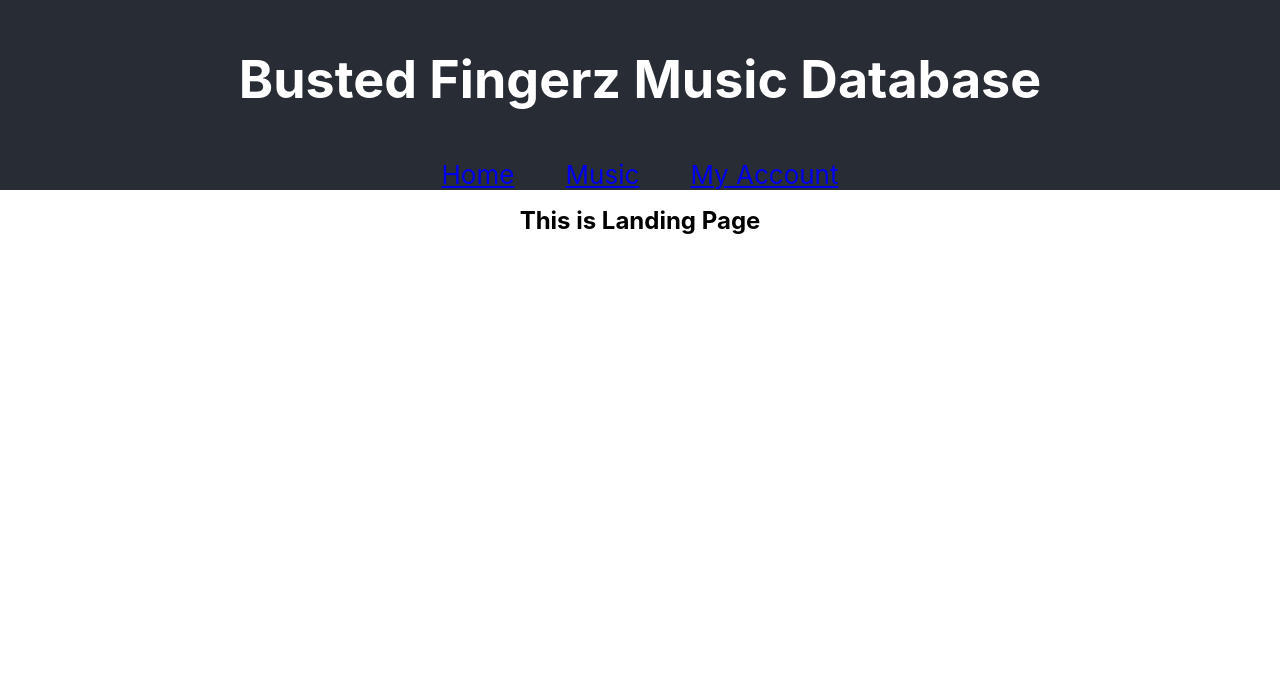
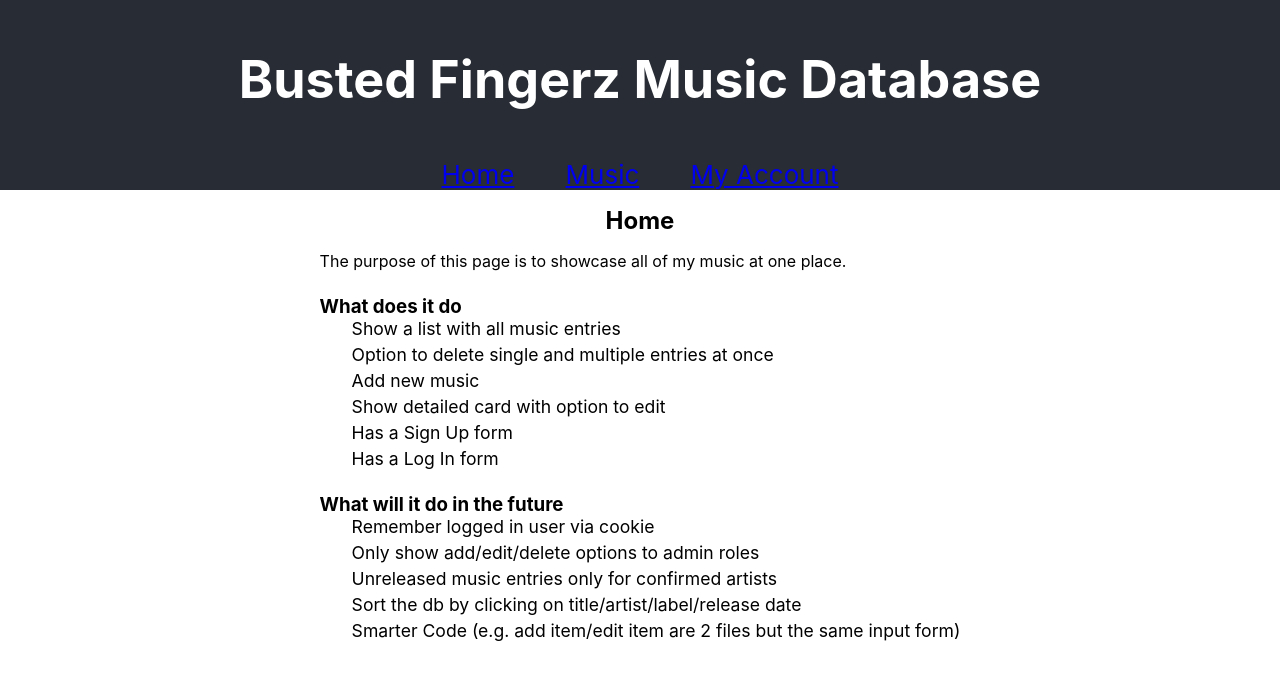
Before and after one commit to SimonSchoetz/music-db-server-from-scratch, a React (Create React App) app in the folder client/: page / in a window 1280 px wide. Shown: the top 680 px of the page. Built offline with nearby package versions, Linux system fonts and the light colour scheme.

Commit message:
Add description to home page

```diff
--- a/client/src/App.scss
+++ b/client/src/App.scss
@@ -10,9 +10,25 @@ h2 {
   text-align: center;
   margin: 1rem 0;
 }
+h3 {
+  margin-top: 1.5rem;
+}
 .nav-link {
   padding: 0 2vw;
 }
+
+///////////////////////////////////
+//         Landing Page
+///////////////////////////////////
+.landing-page {
+  display: flex;
+  justify-content: center;
+  ul {
+    margin-left: 2rem;
+  }
+}
+
+
 
 ///////////////////////////////////
 //          Input Form
--- a/client/src/Home.js
+++ b/client/src/Home.js
@@ -2,8 +2,29 @@ import React from 'react'
 
 export default function Home() {
     return (
-        <div>
-            <h2>This is Landing Page</h2>
+        <div className="landing-page">
+            <div>
+                <h2>Home</h2>
+                <p>The purpose of this page is to showcase all of my music at one place.</p>
+                <h3>What does it do</h3>
+                <ul>
+                    <li>Show a list with all music entries</li>
+                    <li>Option to delete single and multiple entries at once</li>
+                    <li>Add new music</li>
+                    <li>Show detailed card with option to edit</li>
+                </ul>
+                <ul>
+                    <li>Has a Sign Up form</li>
+                    <li>Has a Log In form</li>
+                </ul><h3>What will it do in the future</h3>
+                <ul>
+                    <li>Remember logged in user via cookie</li>
+                    <li>Only show add/edit/delete options to admin roles</li>
+                    <li>Unreleased music entries only for confirmed artists</li>
+                    <li>Sort the db by clicking on title/artist/label/release date</li>
+                    <li>Smarter Code (e.g. add item/edit item are 2 files but the same input form)</li>
+                </ul>
+            </div>
         </div>
     )
 }
--- a/client/src/MusicEdit.js
+++ b/client/src/MusicEdit.js
@@ -13,6 +13,8 @@ export default function MusicEdit(props) {
     const [link, setLink] = useState("");
     const [img, setImg] = useState("");
 
+
+    //Get music by id to pre-fill the form
     useEffect(() => {
         fetch(`http://localhost:3000/music/${id}`)
             .then(res => res.json())
@@ -40,7 +42,7 @@ export default function MusicEdit(props) {
             "link": link,
             "img": img
         };
-
+        //Put request
         const putData = async (url, data) => {
             const response = await fetch(url, {
                 method: "PUT",
```
